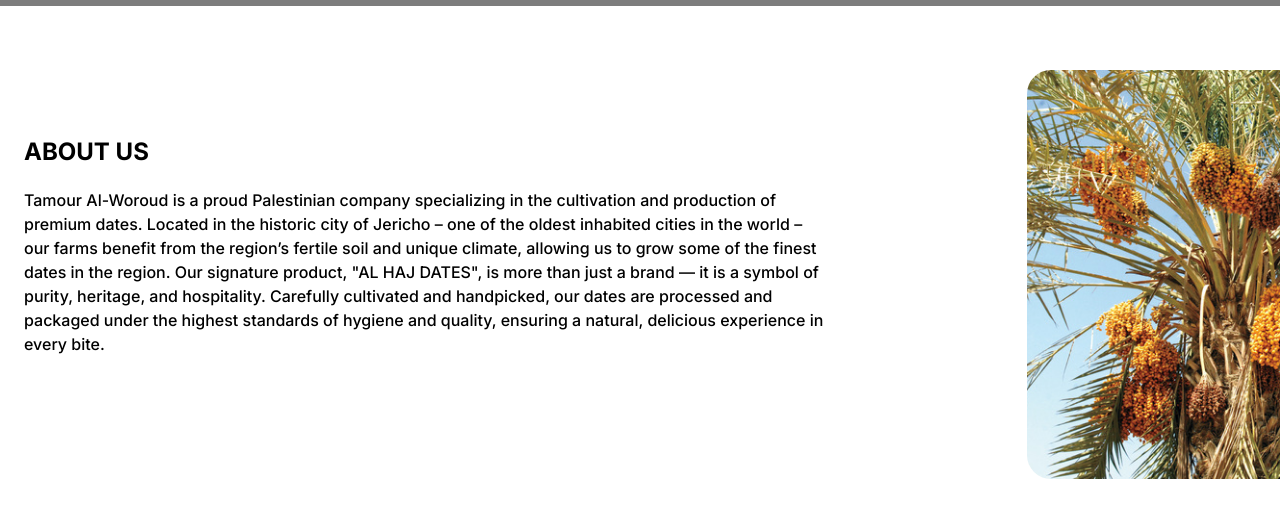
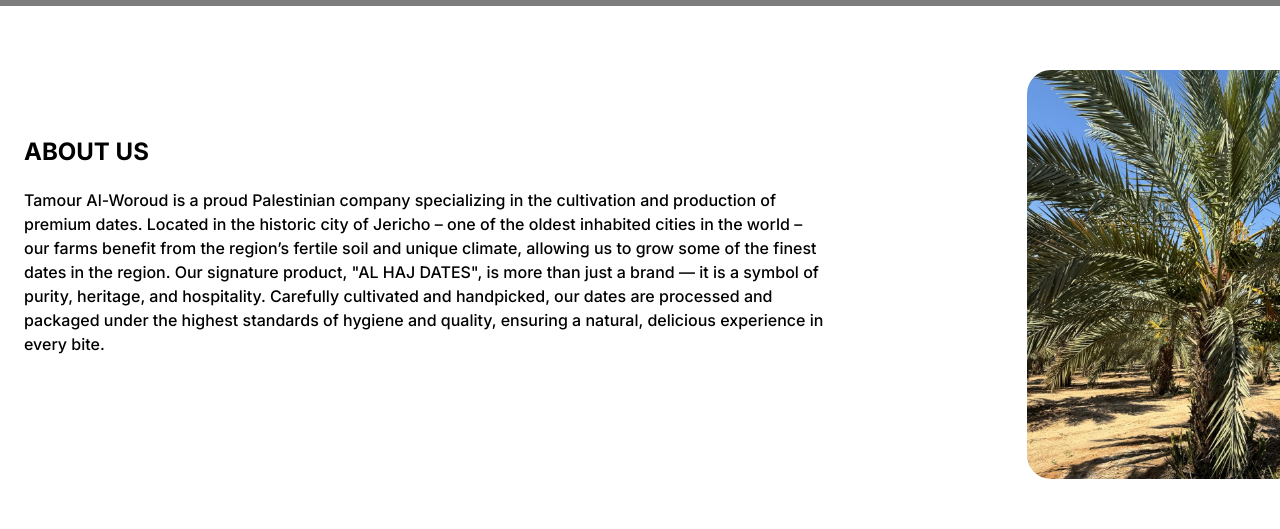
Before and after one commit to AbdlrhmanSaid/Al-Haj, a React (Vite) app: page / in a window 1280 px wide. Shown: the part 794-1323 px from the top of the page. Built offline with nearby package versions, Linux system fonts and the light colour scheme; grey boxes are pictures that could not be loaded.

Commit message:
Update About component to change image source from aboutImg.png to gallary3.jpeg

```diff
--- a/src/components/Home/About.jsx
+++ b/src/components/Home/About.jsx
@@ -85,7 +85,7 @@
           variants={imageVariants}
         >
           <motion.img
-            src="/aboutImg.png"
+            src="/gallary3.jpeg"
             alt="About Al-Haj"
             className="absolute right-[-150px] top-0 w-full h-full object-cover rounded-[24px]"
             whileHover={{ scale: 1.03 }}
```
